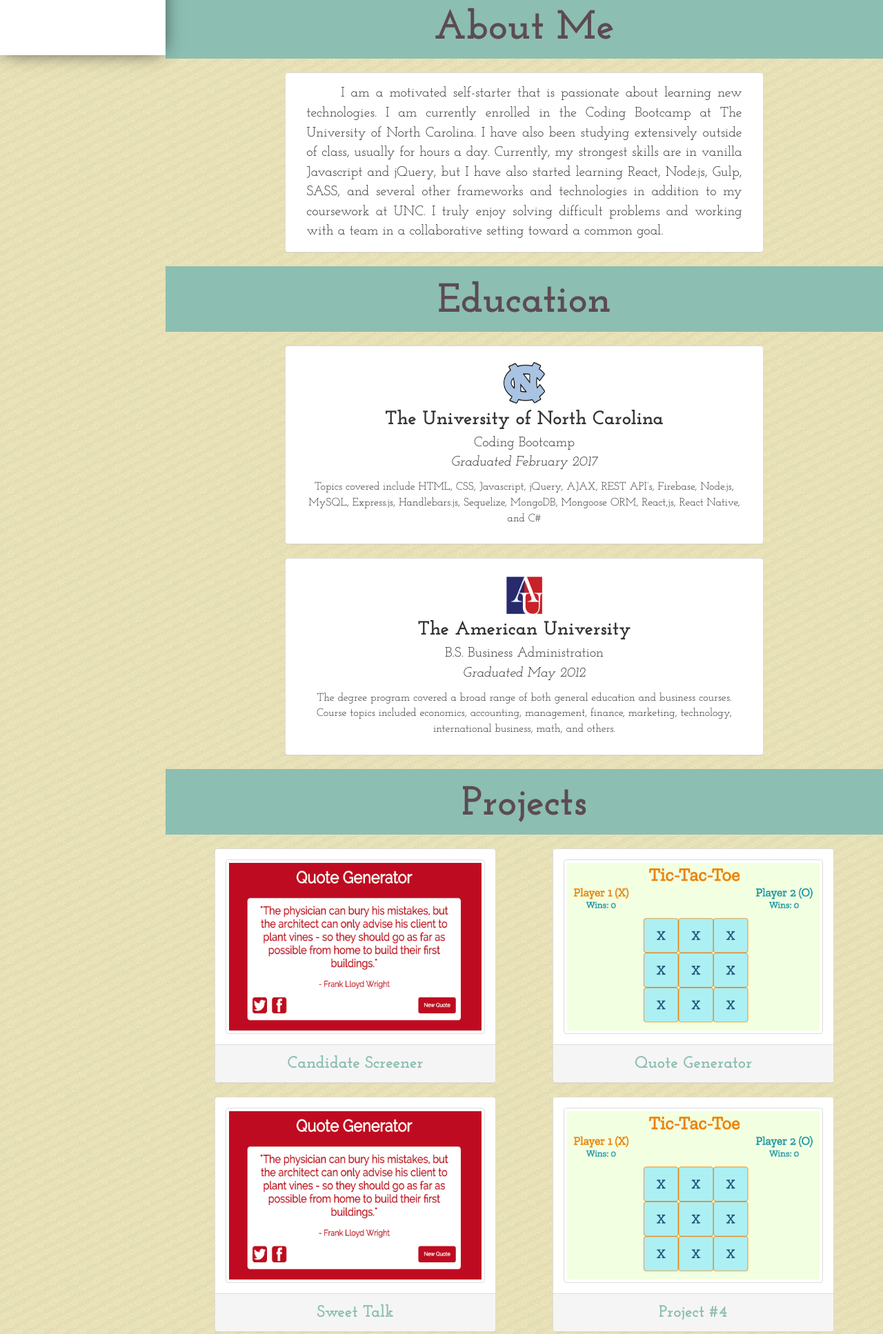
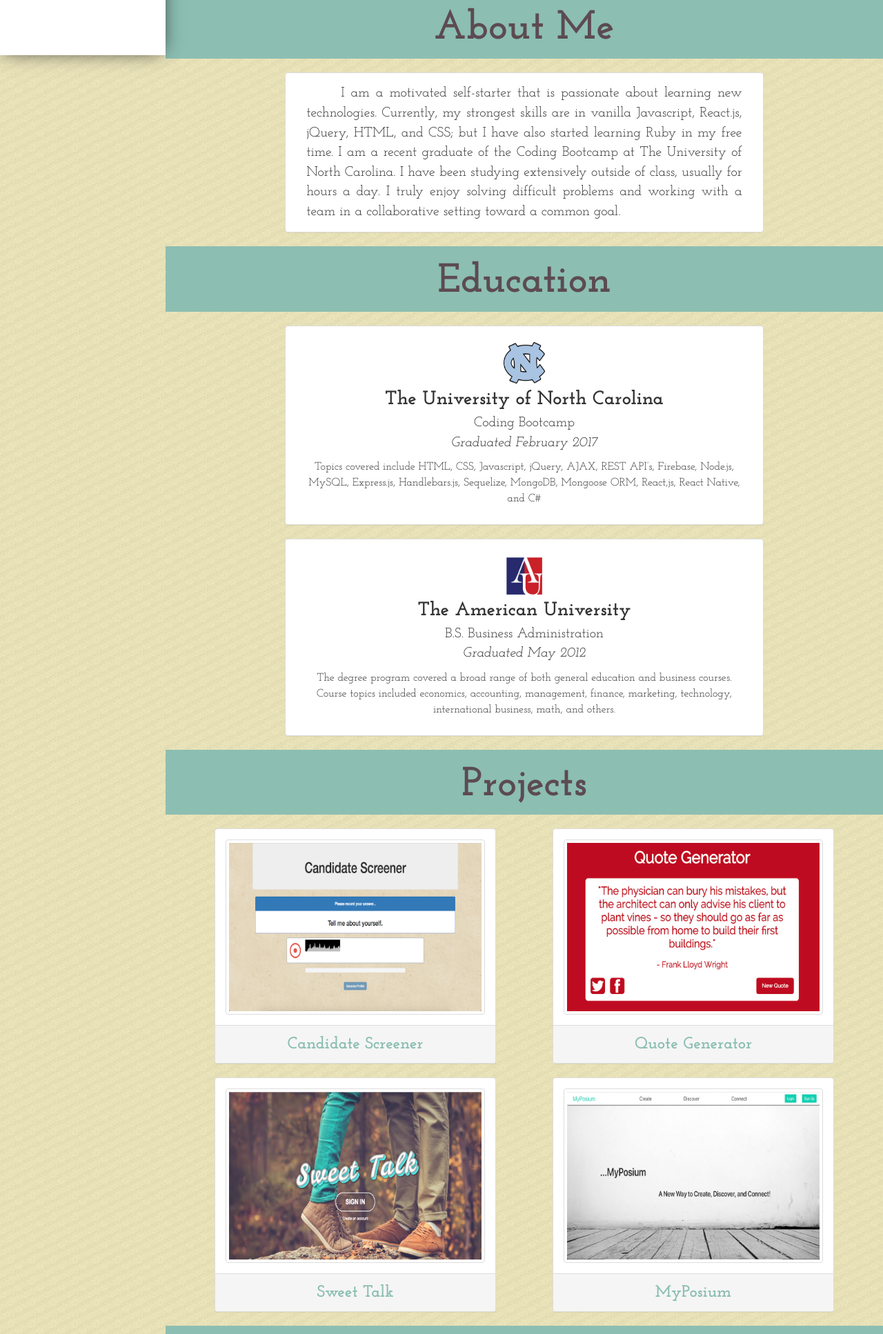
Before and after one commit to EJM6234/ejs-portfolio, a website: page index.html in a window 1280 px wide. Shown: the part 720-2654 px from the top of the page at 69% size. Drawn offline with nearby package versions, Linux system fonts and the light colour scheme.

Commit message:
Projects linked and working

```diff
--- a/assets/css/style.scss
+++ b/assets/css/style.scss
@@ -370,6 +370,13 @@ html {
 							display: flex;
 							justify-content: space-around;
 
+							.projects-content-panel:hover {
+								-webkit-box-shadow: 0 0 26px -6px #222;
+								-moz-box-shadow: 0 0 26px -6px #222;
+								box-shadow: 0 0 26px -6px #222;
+								cursor: pointer;
+							}
+
 							.projects-content-panel {
 								margin: 20px 0 0;
 								padding: 0;
--- a/index.html
+++ b/index.html
@@ -2,7 +2,6 @@
 <html>
 <!-- TODO: Update project tabs with most recent/relevant projects -->
 <!-- TODO: Project tabs need to flip and display info on project -->
-<!-- TODO: Add favicon -->
 
 <head>
 	<title>EJ Morgan | Software Developer Portfolio</title>
@@ -129,9 +128,10 @@
 				</div>
 				<div class="about-panel panel panel-default col-xs-10 col-xs-offset-1 col-md-8 col-md-offset-2">
 					<div class="panel-body">
-						<p id="about-text">I am a motivated self-starter that is passionate about learning new technologies. I am currently enrolled in the Coding Bootcamp at The University of North Carolina. I have also been studying extensively outside of class, usually for hours a day.
-							Currently, my strongest skills are in vanilla Javascript and jQuery, but I have also started learning React, Node.js, Gulp, SASS, and several other frameworks and technologies in addition to my coursework at UNC. I truly enjoy solving difficult
-							problems and working with a team in a collaborative setting toward a common goal.</p>
+						<p id="about-text">I am a motivated self-starter that is passionate about learning new technologies. Currently, my strongest skills are in vanilla Javascript, React.js, jQuery, HTML, and CSS; but I have also started learning Ruby in my free time. I am a recent graduate
+							of the Coding Bootcamp at The University of North Carolina. I have been studying extensively outside of class, usually for hours a day. I truly enjoy solving difficult problems and working with a team in a collaborative setting toward a common
+							goal.
+						</p>
 					</div>
 				</div>
 			</div>
@@ -171,33 +171,40 @@
 				<div id="projects-panels" class="col-xs-12">
 					<div class="panel-row col-xs-12">
 						<div class="panel panel-default projects-content-panel col-lg-5 col-md-5">
+							<a href="https://candidate-screener.herokuapp.com/" target="_blank">
+								<div class="panel-body">
+									<img src="./assets/images/candidate-screener-screenshot.png" alt="Candidate Screener Screenshot" class="img-thumbnail">
+								</div>
+								<div class="text-center panel-footer projects-footer">Candidate Screener</div>
+							</a>
+						</div>
+						<div class="panel panel-default projects-content-panel col-lg-5 col-md-5">
+							<a href="https://react-quote-generator.herokuapp.com/" target="_blank">
 								<div class="panel-body">
 									<img src="./assets/images/quote-screenshot.png" alt="Quote Generator Screenshot" class="img-thumbnail">
 								</div>
-							<div class="text-center panel-footer projects-footer">Candidate Screener</div>
-						</div>
-						<div class="panel panel-default projects-content-panel col-lg-5 col-md-5">
-							<div class="panel-body">
-								<img src="./assets/images/tic-tac-toe-screenshot.png" alt="Tic-Tac-Toe Screenshot" class="img-thumbnail">
-							</div>
 								<div class="text-center panel-footer projects-footer">
 									<span>Quote Generator</span>
-								<!-- <span class="glyph-option glyphicon glyphicon-option-horizontal" aria-hidden="true"></span> -->
 								</div>
+							</a>
 						</div>
 					</div>
 					<div class="panel-row col-xs-12 bottom-projects-row">
 						<div class="panel panel-default projects-content-panel col-lg-5 col-md-5">
+							<a href="https://map-sweet-talk.herokuapp.com/" target="_blank">
 								<div class="panel-body">
-								<img src="./assets/images/quote-screenshot.png" alt="Quote Generator Screenshot" class="img-thumbnail">
+									<img src="./assets/images/sweet-talk-screenshot.png" alt="Sweet Talk Screenshot" class="img-thumbnail">
 								</div>
 								<div class="text-center panel-footer projects-footer">Sweet Talk</div>
+							</a>
 						</div>
 						<div class="panel panel-default projects-content-panel col-lg-5 col-md-5">
+							<a href="https://myposium.herokuapp.com/" target="_blank">
 								<div class="panel-body">
-								<img src="./assets/images/tic-tac-toe-screenshot.png" alt="Tic-Tac-Toe Screenshot" class="img-thumbnail">
+									<img src="./assets/images/myposium-screenshot.png" alt="MyPosium Screenshot" class="img-thumbnail">
 								</div>
-							<div class="text-center panel-footer projects-footer">Project #4</div>
+								<div class="text-center panel-footer projects-footer">MyPosium</div>
+							</a>
 						</div>
 					</div>
 				</div>
```
Also changed, not shown: assets/css/style.css, assets/css/style.min.css, assets/images/candidate-screener-screenshot.png (added), assets/images/myposium-screenshot.png (added), assets/images/sweet-talk-screenshot.png (added). Lines whose indentation alone changed are shown as unchanged.
